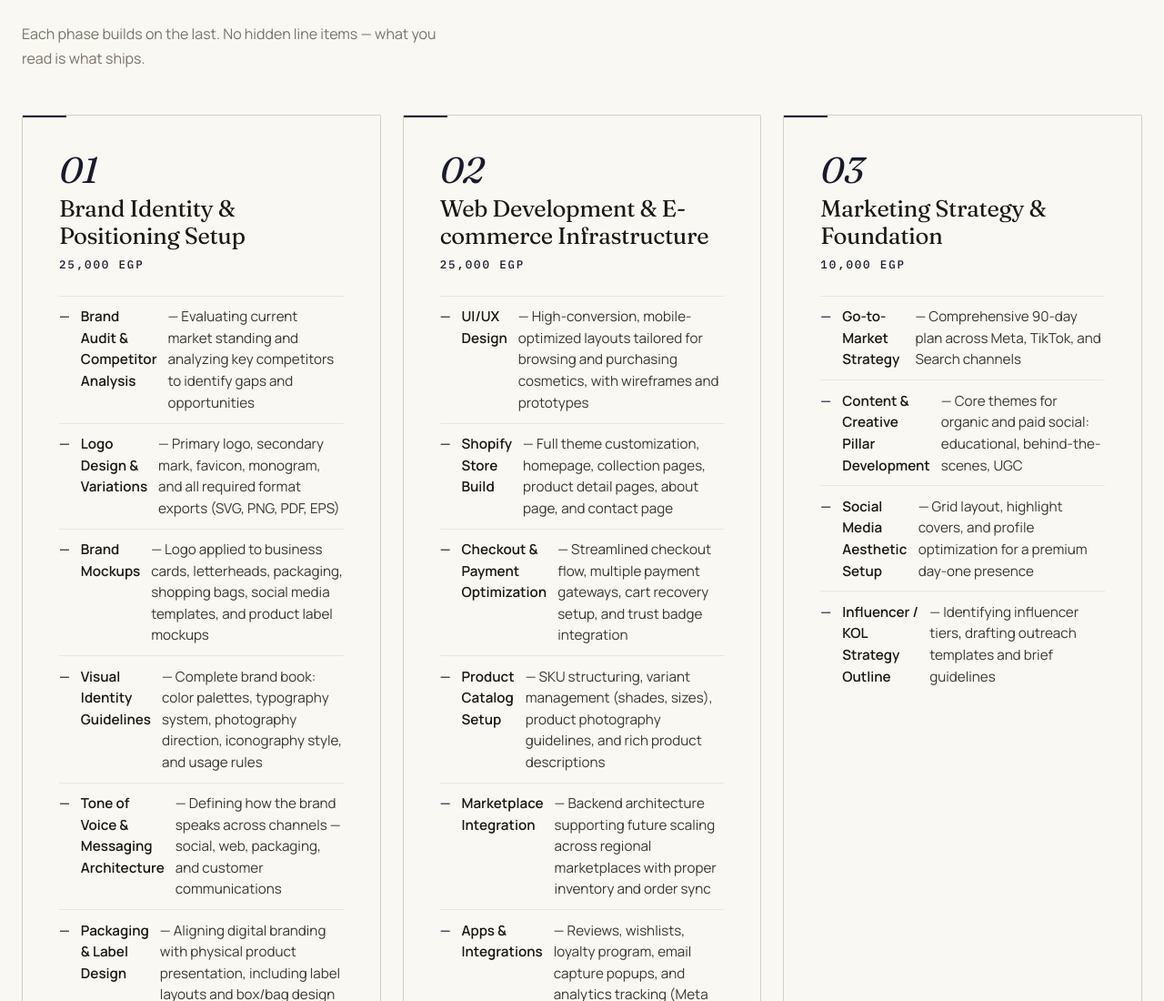
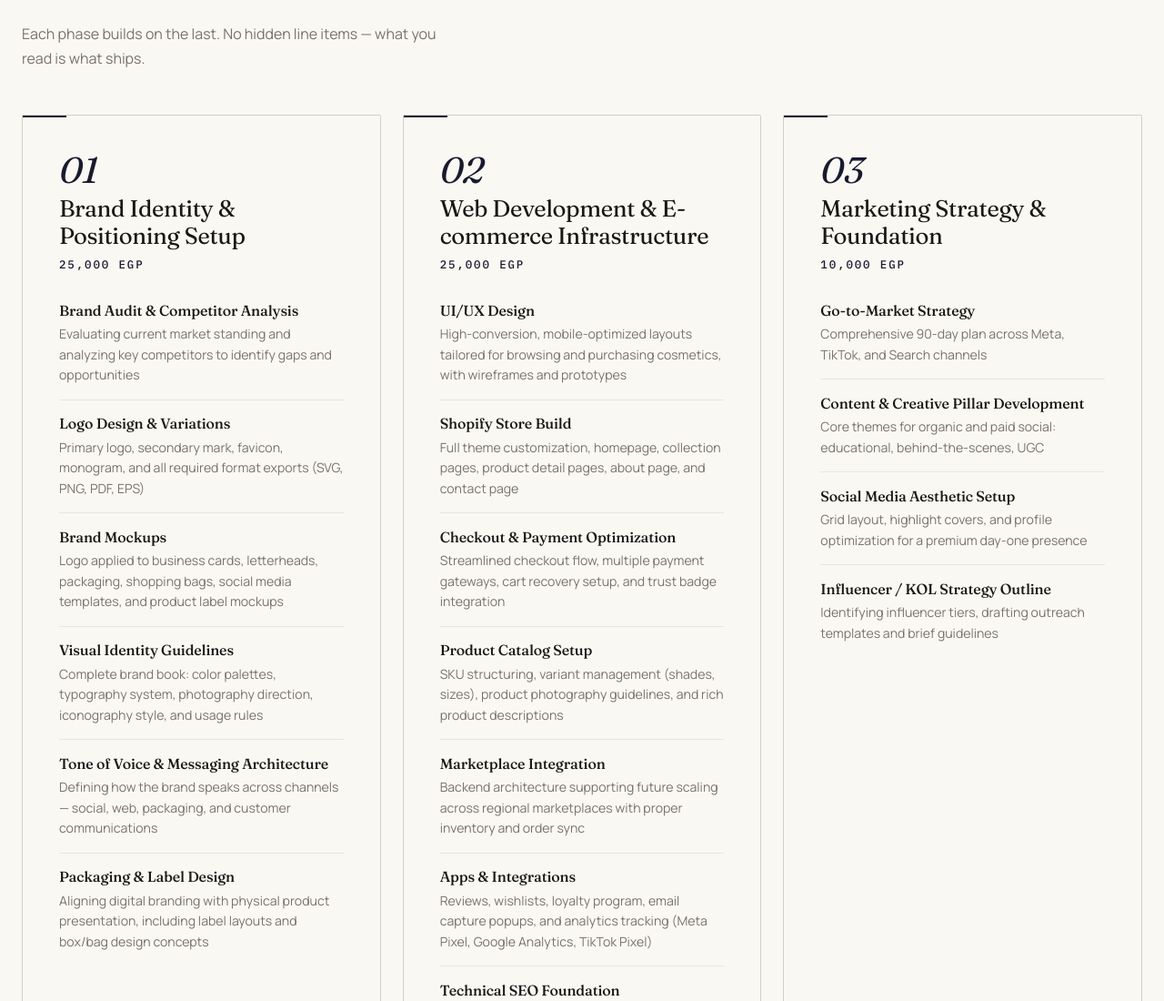
Before and after one commit to ahmedibrahimelbahy/proposal-senaria-78ed9b, a website: page index.html in a window 1280 px wide. Shown: the part 1700-2800 px from the top of the page at 91% size. Drawn offline with Linux system fonts and the light colour scheme.

Commit message:
feat: add scroll progress bar + align phase-card list items
- Thin scroll progress indicator at top, brand→warm gold→rose gradient
- Uses requestAnimationFrame + transform:scaleX for perf
- Phase-card list items restructured: bold title on its own line, then
  description on a new line — every description now starts at the same
  left edge regardless of title length (fixes jagged alignment on items
  like 'Brand Mockups', 'Visual Identity Guidelines', 'Checkout & Payment
  Optimization')
- JS transforms existing <strong>X</strong> — Y markup on load

```diff
--- a/index.html
+++ b/index.html
@@ -196,24 +196,32 @@
       margin: 0;
     }
     .phase-card ul li {
-      padding: 0.65rem 0;
+      padding: 0.95rem 0;
       border-top: 1px solid var(--hair);
-      font-size: 0.95rem;
-      color: var(--ink-2);
-      line-height: 1.55;
-      display: flex;
-      gap: 0.75rem;
-      align-items: baseline;
+      display: block;
+      position: relative;
     }
-    .phase-card ul li::before {
-      content: "—";
-      color: var(--brand);
-      font-weight: 500;
-      flex-shrink: 0;
+    .phase-card ul li:first-child {
+      border-top: none;
+      padding-top: 0.35rem;
     }
     .phase-card ul li strong {
-      font-weight: 600;
+      display: block;
+      font-family: "Fraunces", Georgia, serif;
+      font-variation-settings: "opsz" 144, "SOFT" 30, "wght" 500;
+      font-weight: 500;
+      font-size: 1rem;
       color: var(--ink);
+      letter-spacing: -0.01em;
+      margin-bottom: 0.35rem;
+      line-height: 1.25;
+    }
+    .phase-card ul li .li-desc {
+      display: block;
+      font-family: "Manrope", sans-serif;
+      font-size: 0.88rem;
+      color: var(--muted);
+      line-height: 1.6;
     }
 
     /* Investment table */
@@ -427,6 +435,30 @@
 
     ::selection { background: var(--brand); color: #FAF8F3; }
 
+    /* Scroll progress indicator */
+    .scroll-progress {
+      position: fixed;
+      top: 0;
+      left: 0;
+      right: 0;
+      height: 2px;
+      background: rgba(26, 23, 20, 0.06);
+      z-index: 1000;
+      pointer-events: none;
+    }
+    .scroll-progress-bar {
+      height: 100%;
+      width: 100%;
+      background: linear-gradient(90deg, var(--brand) 0%, var(--accent-warm) 60%, var(--accent-rose) 100%);
+      transform: scaleX(0);
+      transform-origin: left center;
+      will-change: transform;
+      box-shadow: 0 0 12px rgba(26, 26, 46, 0.35), 0 1px 0 rgba(26, 26, 46, 0.08);
+    }
+    @media (prefers-reduced-motion: reduce) {
+      .scroll-progress-bar { transition: none; }
+    }
+
     /* Responsive helpers */
     @media (max-width: 767px) {
       .phase-card { padding: 1.8rem; }
@@ -436,6 +468,11 @@
   </style>
 </head>
 <body class="paper">
+  <!-- Scroll progress indicator -->
+  <div class="scroll-progress" aria-hidden="true">
+    <div class="scroll-progress-bar"></div>
+  </div>
+
   <!-- Header -->
   <header style="position:relative;z-index:10;padding:1.5rem 1.5rem;display:flex;align-items:center;justify-content:space-between;" class="md-header">
     <div class="logo-box">
@@ -876,6 +913,45 @@
     document.querySelectorAll("section:first-of-type .reveal").forEach((el, i) => {
       setTimeout(() => el.classList.add("in"), 120 + i * 140);
     });
+
+    /* Split phase-card list items: <strong>Title</strong> — Description
+       becomes <strong>Title</strong><span class="li-desc">Description</span>
+       so every description starts on its own line, flush-left with every other description. */
+    document.querySelectorAll(".phase-card ul li").forEach((li) => {
+      const strong = li.querySelector("strong");
+      if (!strong) return;
+      let rest = "";
+      let node = strong.nextSibling;
+      const toRemove = [];
+      while (node) { rest += node.textContent; toRemove.push(node); node = node.nextSibling; }
+      toRemove.forEach((n) => n.remove());
+      rest = rest.replace(/^\s*[—–-]\s*/, "").trim();
+      if (!rest) return;
+      const span = document.createElement("span");
+      span.className = "li-desc";
+      span.textContent = rest;
+      li.appendChild(span);
+    });
+
+    /* Scroll progress indicator — transform scaleX for perf */
+    (function () {
+      const bar = document.querySelector(".scroll-progress-bar");
+      if (!bar) return;
+      let ticking = false;
+      const update = () => {
+        const h = document.documentElement;
+        const max = (h.scrollHeight - h.clientHeight) || 1;
+        const pct = Math.min(1, Math.max(0, window.scrollY / max));
+        bar.style.transform = "scaleX(" + pct + ")";
+        ticking = false;
+      };
+      const onScroll = () => {
+        if (!ticking) { requestAnimationFrame(update); ticking = true; }
+      };
+      window.addEventListener("scroll", onScroll, { passive: true });
+      window.addEventListener("resize", onScroll, { passive: true });
+      update();
+    })();
   </script>
 </body>
 </html>
```
